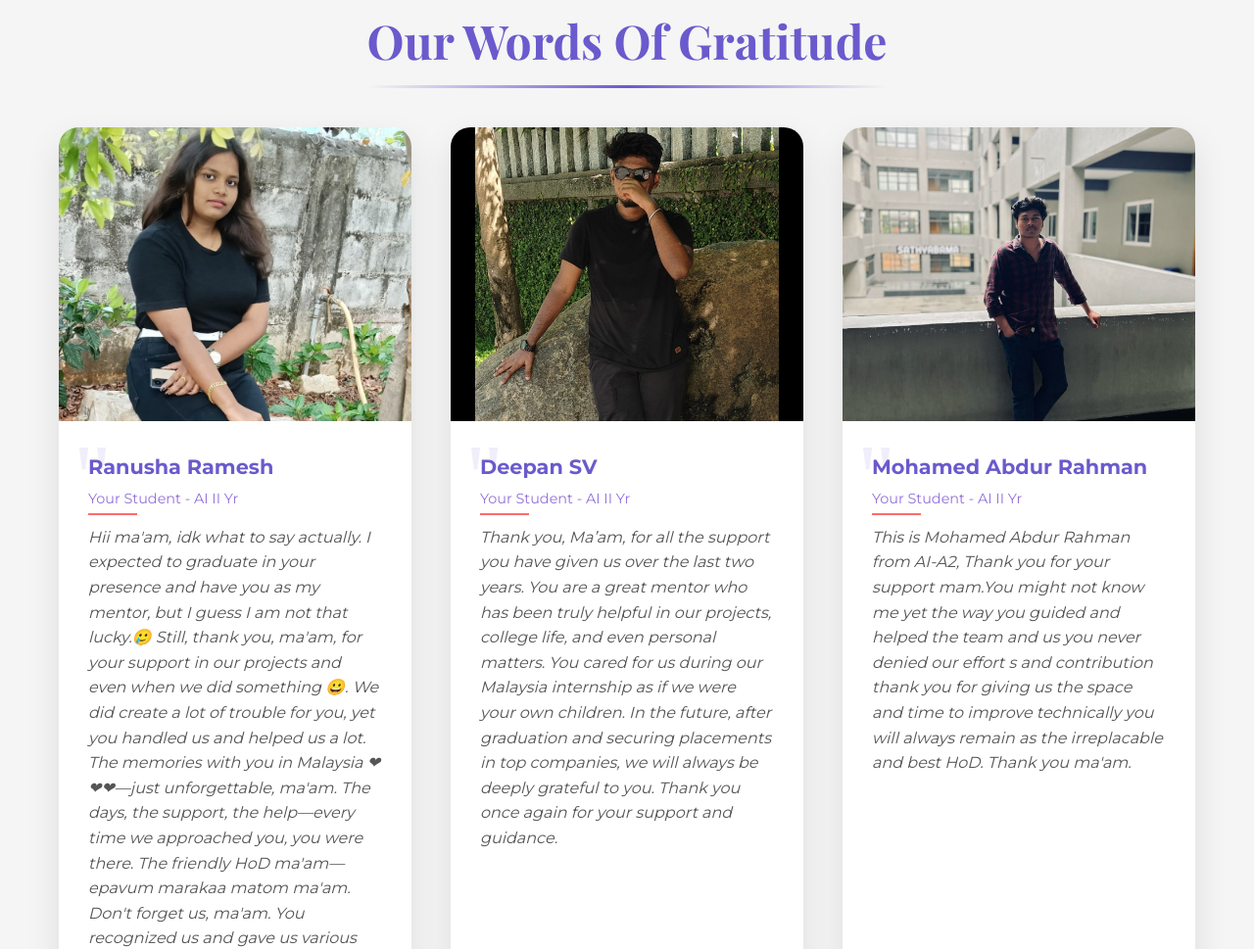
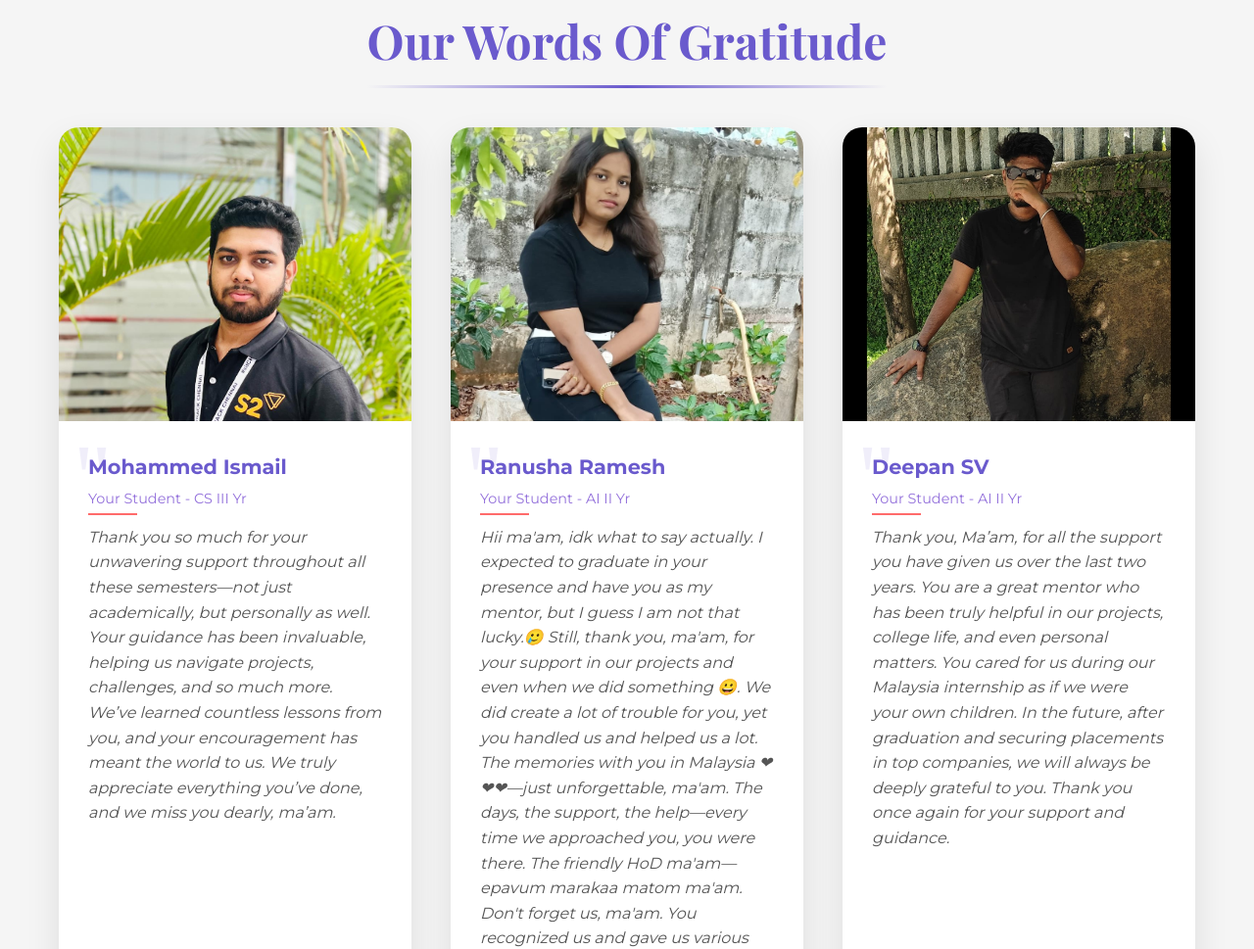
Before and after one commit to shxrxx-06/gratitude, a plain HTML site: page index.html in a window 1280 px wide. Shown: the part 1890-2859 px from the top of the page at 98% size. Drawn offline with nearby package versions, Linux system fonts and the light colour scheme.

Commit message:
III update

```diff
--- a/index.html
+++ b/index.html
@@ -759,6 +759,15 @@
         <div class="team-section">
             <h3 class="section-title">Our Words Of Gratitude</h3>
             <div class="team-members">
+                 <div class="member-card">
+                    <div class="member-photo">
+                        <img src="./ismail.jpg" alt="Deepan ">
+                    </div>
+                    <div class="member-message">
+                        <div class="member-name">Mohammed Ismail<span class="member-role">Your Student - CS III Yr</span></div>
+                        <div class="member-text">Thank you so much for your unwavering support throughout all these semesters—not just academically, but personally as well. Your guidance has been invaluable, helping us navigate projects, challenges, and so much more. We’ve learned countless lessons from you, and your encouragement has meant the world to us. We truly appreciate everything you’ve done, and we miss you dearly, ma’am.</div>
+                    </div>
+                </div>
                 <!-- Team Member 1 -->
                 <div class="member-card">
                     <div class="member-photo">
```
